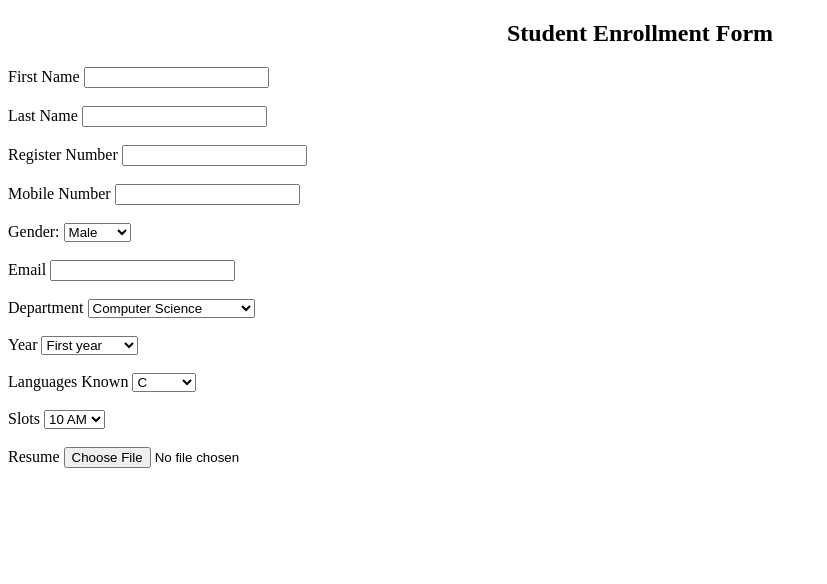
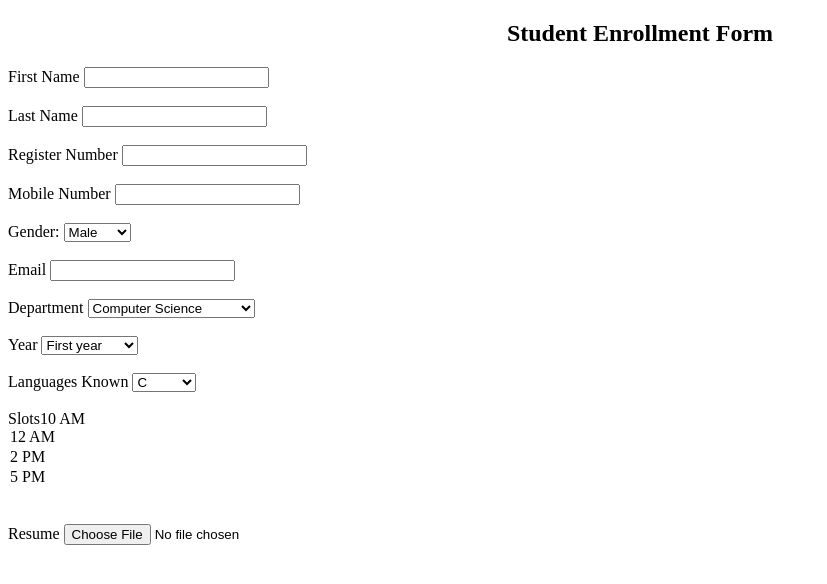
Before and after one commit to thegreyhatman/studentenrollment, a plain HTML site: page index.html in a window 1280 px wide. Shown: the whole page, without its empty margins (0-827 px from the left). Drawn offline with Linux system fonts and the light colour scheme.

Commit message:
initial commit

```diff
--- a/index.html
+++ b/index.html
@@ -62,8 +62,7 @@
     </select>
     <br>
     <br>
-    <label for="slots">Slots</label>
-    <select name="slots" id="slots">
+    <label for="slots">Slots</lab
         <option value="10">10 AM</option>
         <option value="12">12 AM</option>
         <option value="2">2 PM</option>
```
